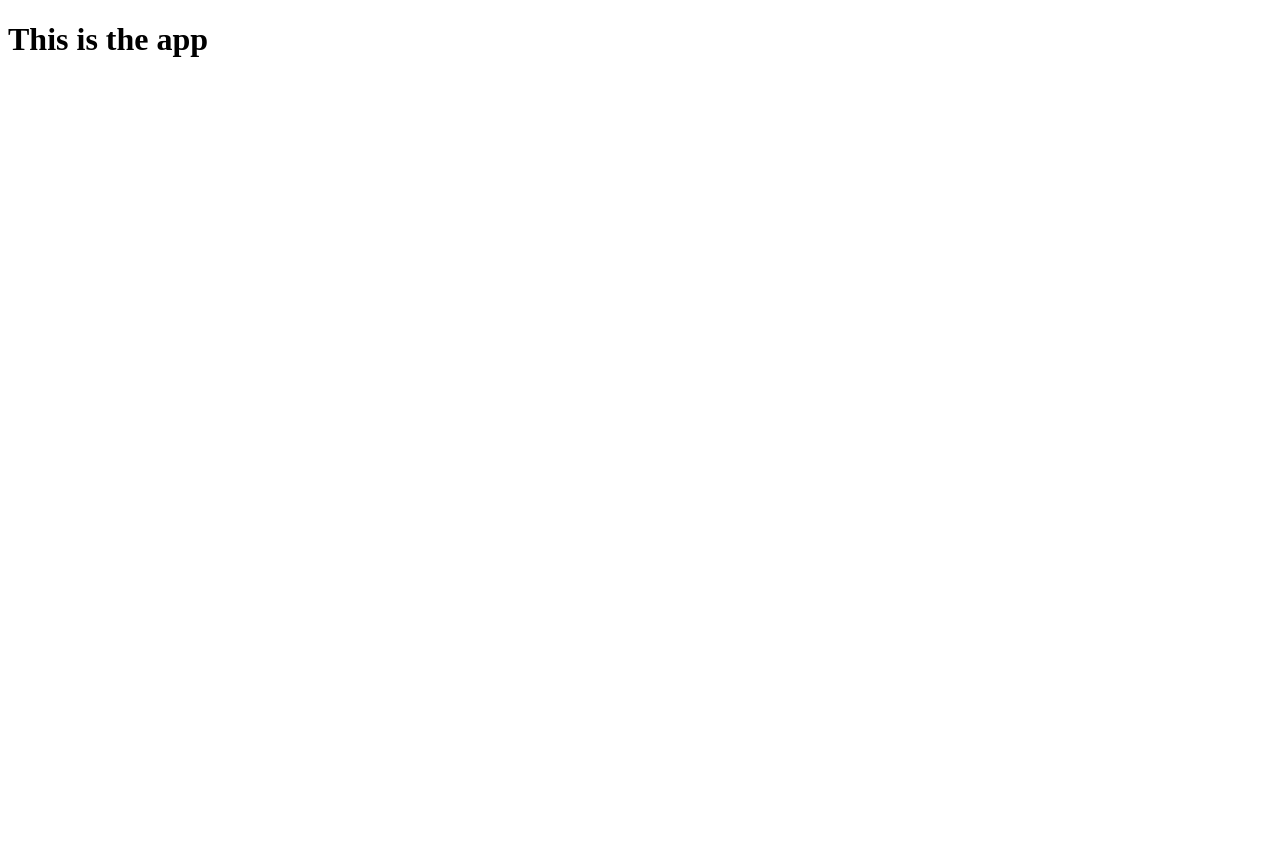
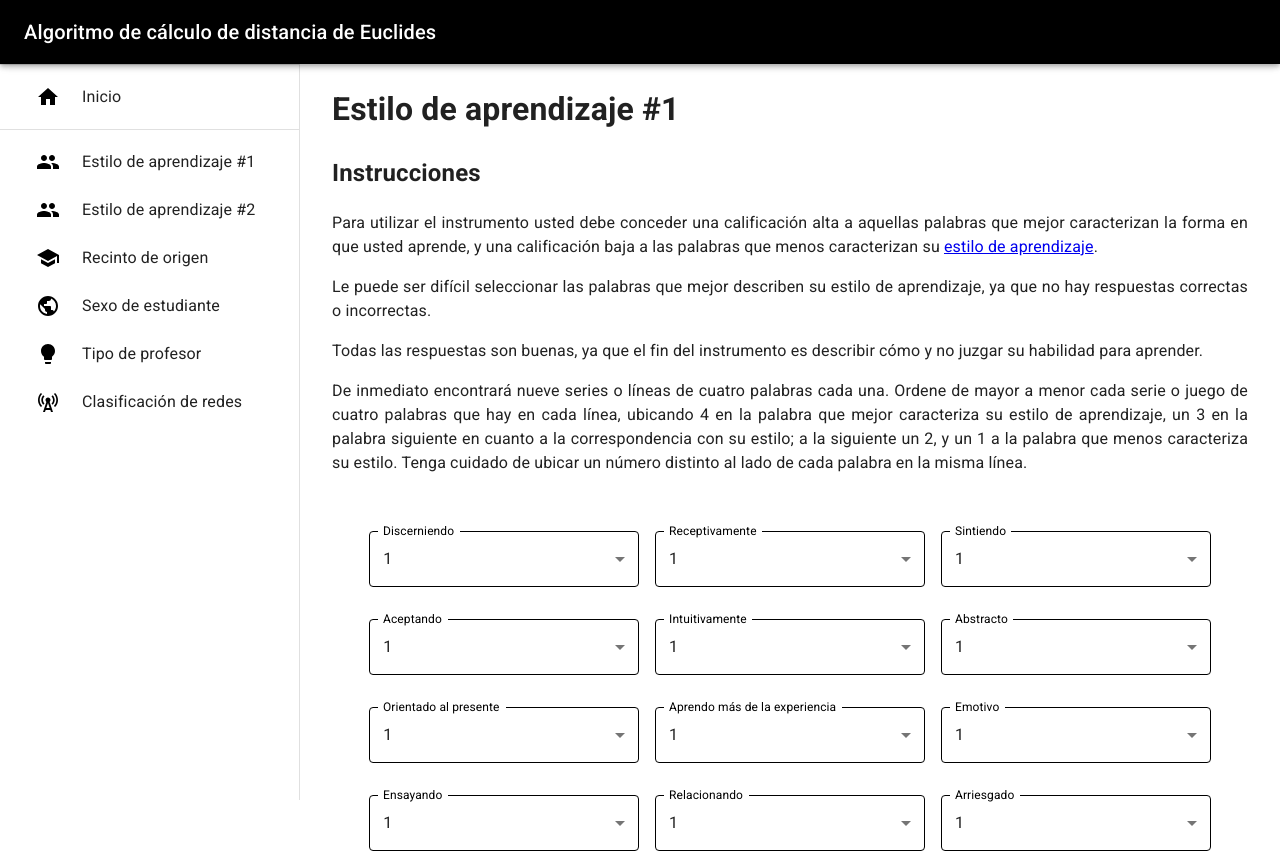
Before and after one commit to spiedra/naive-bayes-website, a React (Create React App) app: page /learning-style in a window 1280 px wide. Shown: the top 853 px of the page. Before the commit the page ends 800 px from the top, so only its background shows below. Built offline with nearby package versions, Linux system fonts and the light colour scheme.

Commit message:
content: update website titles

```diff
--- a/public/index.html
+++ b/public/index.html
@@ -3,6 +3,10 @@
   <head>
     <meta charset="utf-8" />
     <link rel="icon" href="%PUBLIC_URL%/favicon.ico" />
+    <link
+      rel="stylesheet"
+      href="https://fonts.googleapis.com/css?family=Roboto:300,400,500,700&display=swap"
+    />
     <meta name="viewport" content="width=device-width, initial-scale=1" />
     <meta name="theme-color" content="#000000" />
     <meta
--- a/src/App.js
+++ b/src/App.js
@@ -1,9 +1,29 @@
-import React from 'react';
+import React from 'react'
+import { Outlet } from 'react-router-dom'
 
-function App() {
+import Box from '@mui/material/Box'
+import Navbar from './components/Navbar'
+
+const drawerWidth = 300
+
+function App () {
   return (
-   <h1>This is the app</h1>
-  );
+    <>
+      <Box sx={{ display: 'flex', height: '100vh' }}>
+        <Navbar />
+        <Box
+          component="main"
+          sx={{
+            flexGrow: 1,
+            paddingTop: 6,
+            width: { sm: `calc(100% - ${drawerWidth}px)` }
+          }}
+        >
+          <Outlet />
+        </Box>
+      </Box>
+    </>
+  )
 }
 
-export default App;
+export default App
--- a/src/index.js
+++ b/src/index.js
@@ -1,10 +1,44 @@
-import React from 'react';
-import ReactDOM from 'react-dom/client';
-import App from './App';
+import React from 'react'
+import ReactDOM from 'react-dom/client'
+import { BrowserRouter, Route, Routes } from 'react-router-dom'
 
-const root = ReactDOM.createRoot(document.getElementById('root'));
+import CssBaseline from '@mui/material/CssBaseline'
+import { ThemeProvider } from '@mui/material/styles'
+import { theme } from '../src/styles/theme'
+
+import App from './App'
+import Home from './pages/Home'
+import NotFound from './pages/NotFound'
+import LearningStyle from './pages/LearningStyle'
+import NetworkClassification from './pages/NetworkClassification'
+import StudentGender from './pages/StudentGender'
+import TeacherType from './pages/TeacherType'
+import StudentHomeCampus from './pages/StudentHomeCampus'
+import LearningStyle2 from './pages/LearningStyle2'
+
+const container = document.getElementById('root')
+const root = ReactDOM.createRoot(container)
 root.render(
   <React.StrictMode>
-    <App />
+    <CssBaseline />
+    <ThemeProvider theme={theme}>
+      <BrowserRouter>
+        <Routes>
+          <Route path="/" element={<App />}>
+            <Route index element={<Home />} />
+            <Route path="learning-style" element={<LearningStyle />} />
+            <Route path="learning-style-2" element={<LearningStyle2 />} />
+            <Route
+              path="network-classification"
+              element={<NetworkClassification />}
+            />
+            <Route path="student-gender" element={<StudentGender />} />
+            <Route path="teacher-type" element={<TeacherType />} />
+            <Route path="student-home-campus" element={<StudentHomeCampus />} />
+            <Route path="*" element={<NotFound />} />
+          </Route>
+        </Routes>
+      </BrowserRouter>
+    </ThemeProvider>
   </React.StrictMode>
-);
+)
--- a/src/pages/Home/index.js
+++ b/src/pages/Home/index.js
@@ -2,11 +2,16 @@ import React from 'react'
 
 import Container from '@mui/material/Container'
 
-import { homeStyles } from './styles'
-
 const Home = () => {
   return (
-    <Container sx={homeStyles.container}>
+    <Container sx={{
+      display: 'flex',
+      flexDirection: 'column',
+      justifyContent: 'start',
+      alignItems: 'center',
+      textAlign: 'center',
+      marginTop: '5rem'
+    }}>
       <h1>IF7103 - SISTEMAS EXPERTOS PARA LA ADMINISTRACIÓN</h1>
       <h2>Juan Carlos Sequeira Piedra - B97452</h2>
     </Container>
--- a/src/pages/LearningStyle/index.js
+++ b/src/pages/LearningStyle/index.js
@@ -5,10 +5,10 @@ import { learningStyles } from './styles'
 
 import { words, defaultValues } from './consts'
 
-import { getSumOfColumns } from '../../utils/getSumOfColumns'
 import ModalResponse from '../../components/ModalResponse'
 import useModal from '../../hooks/useModal'
 import { createInputs } from '../../services/Posts'
+import { getSumOfColumns } from '../../utils'
 
 const baseURL =
   'https://euclidean-distance-calculation-api.vercel.app/euclidean-distance-api/learning-style/1/calculation'
--- a/src/styles/theme.js
+++ b/src/styles/theme.js
@@ -4,15 +4,10 @@ export const theme = createTheme({
   palette: {
     type: 'light',
     primary: {
-      main: '#3f51b5'
+      main: '#000000'
     },
     secondary: {
-      main: '#f50057'
-    },
-    text: {
-      primary: 'rgba(0,0,0,0.87)',
-      secondary: '#ffffff',
-      disabled: 'rgba(255, 255, 255, 0.7)'
+      main: '#ff5a5f'
     }
   }
 })
```
Also changed, not shown: package.json (+7 -1 lines), src/pages/Home/styles.js (deleted, +0 -10 lines), .eslintrc.js (added), src/utils/index.js (renamed from src/utils/getSumOfColumns.js), 1 other file (tests, documents, lock files or other folders).
